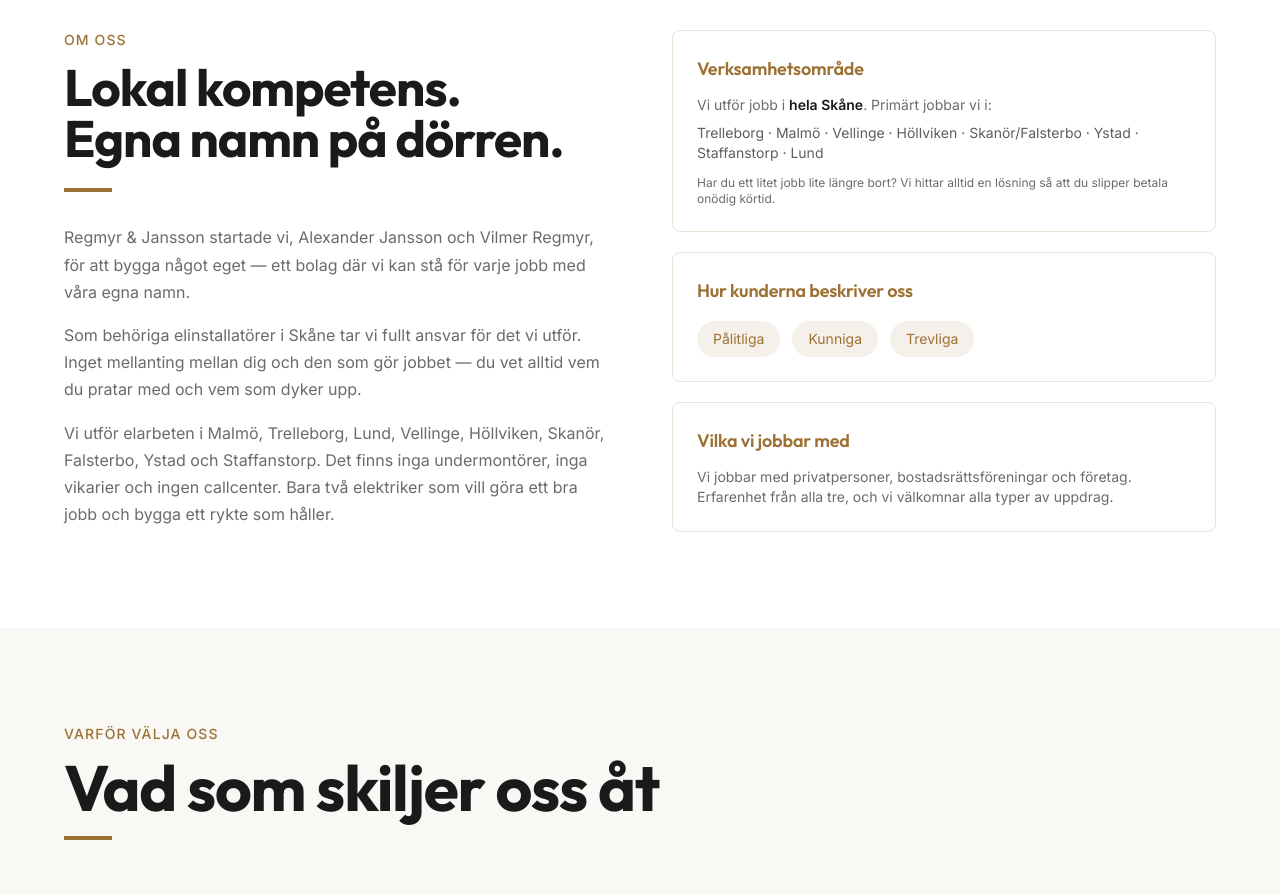
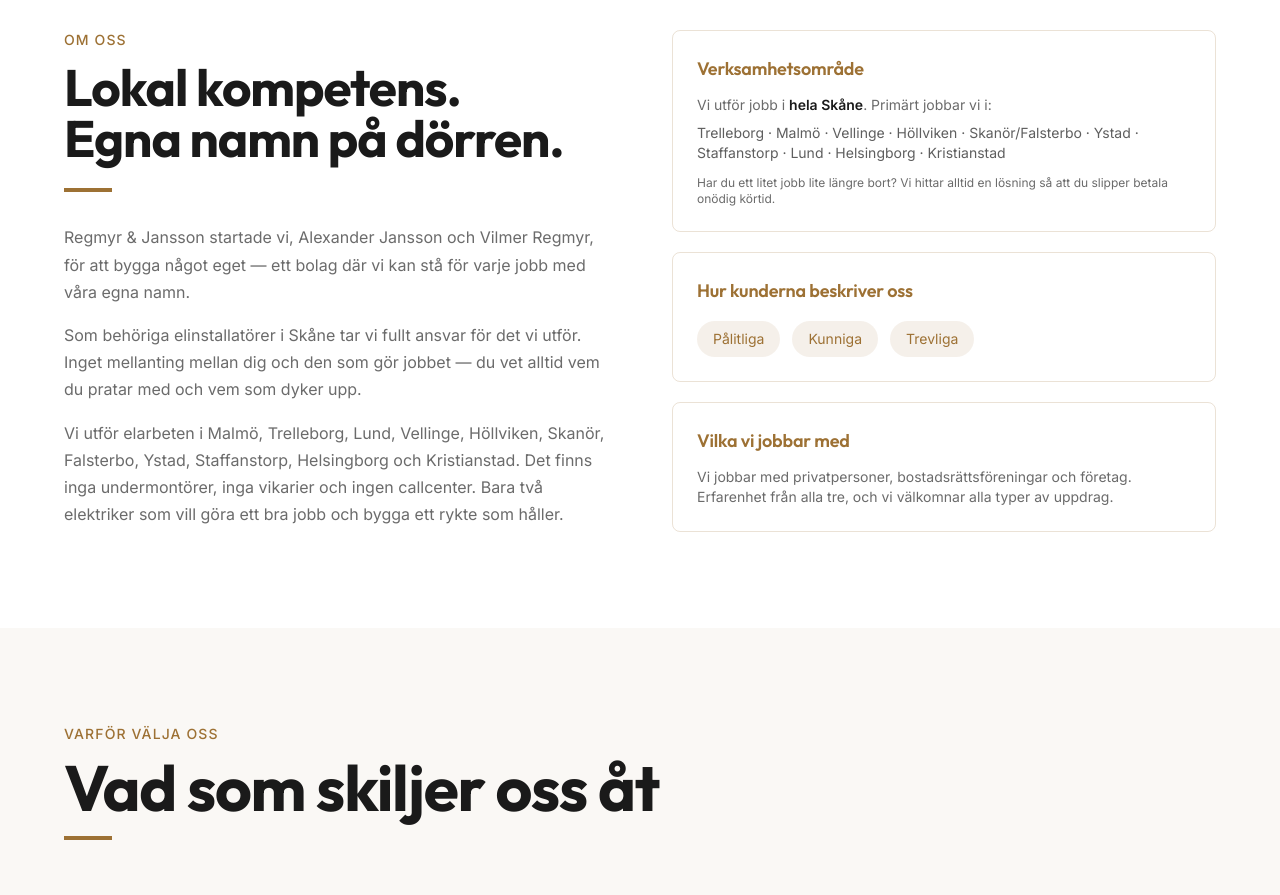
Before and after one commit to axelowilliam/RJAB, a Next.js app: page / in a window 1280 px wide. Shown: the part 2040-2935 px from the top of the page. Built offline with nearby package versions, Linux system fonts and the light colour scheme.

Commit message:
Add address, org number, expand cities in SEO schema and copy

```diff
--- a/app/layout.tsx
+++ b/app/layout.tsx
@@ -47,8 +47,12 @@ const jsonLd = {
       telephone: "+4640919135",
       email: "info@regmyrjansson.se",
       image: `${siteUrl}/logo.svg`,
+      taxID: "559575-0174",
       address: {
         "@type": "PostalAddress",
+        streetAddress: "Flaggskeppsgatan 4",
+        postalCode: "211 14",
+        addressLocality: "Malmö",
         addressRegion: "Skåne",
         addressCountry: "SE",
       },
--- a/components/About.tsx
+++ b/components/About.tsx
@@ -30,10 +30,10 @@ export default function About() {
               </p>
               <p>
                 Vi utför elarbeten i Malmö, Trelleborg, Lund, Vellinge,
-                Höllviken, Skanör, Falsterbo, Ystad och Staffanstorp. Det
-                finns inga undermontörer, inga vikarier och ingen callcenter.
-                Bara två elektriker som vill göra ett bra jobb och bygga ett
-                rykte som håller.
+                Höllviken, Skanör, Falsterbo, Ystad, Staffanstorp, Helsingborg
+                och Kristianstad. Det finns inga undermontörer, inga vikarier
+                och ingen callcenter. Bara två elektriker som vill göra ett bra
+                jobb och bygga ett rykte som håller.
               </p>
             </div>
           </div>
@@ -51,7 +51,7 @@ export default function About() {
               </p>
               <p className="font-body text-charcoal/70 text-sm">
                 Trelleborg · Malmö · Vellinge · Höllviken · Skanör/Falsterbo ·
-                Ystad · Staffanstorp · Lund
+                Ystad · Staffanstorp · Lund · Helsingborg · Kristianstad
               </p>
               <p className="font-body text-muted text-xs mt-3">
                 Har du ett litet jobb lite längre bort? Vi hittar alltid en
```
